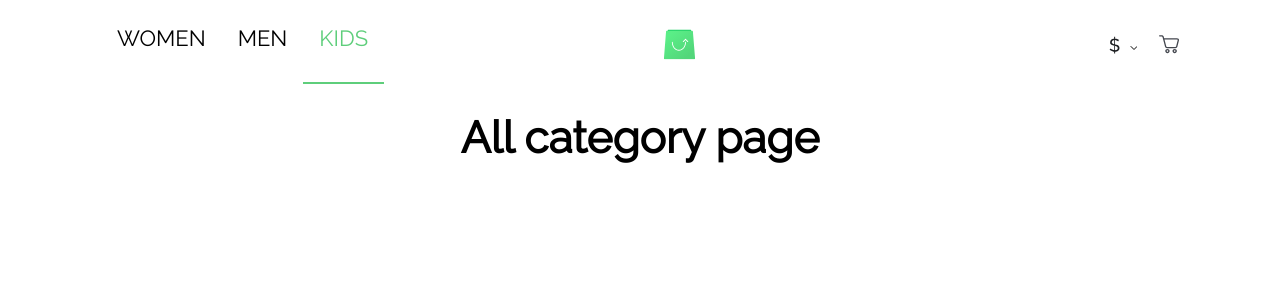
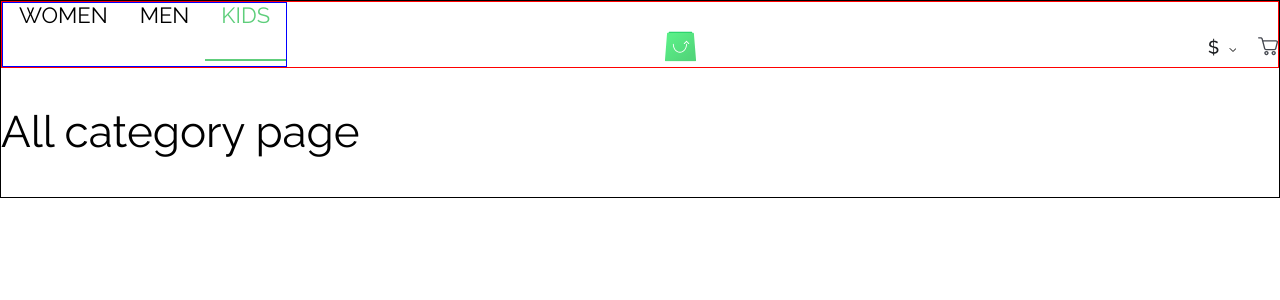
Before and after one commit to igor2000xp/junior-react-client, a React (Create React App) app: page /home in a window 1280 px wide. Shown: the top 300 px of the page. Built offline with nearby package versions, Linux system fonts and the light colour scheme.

Commit message:
fix: fix wrapper App

```diff
--- a/src/App.css
+++ b/src/App.css
@@ -1,5 +1,8 @@
 .App {
+  max-width: 1440px;
+  margin: 0 auto;
   text-align: center;
+  border: black 1px solid;
 }
 
 .App-header {
--- /dev/null
+++ b/src/UI/pages/Page.css
@@ -0,0 +1,8 @@
+h1 {
+  margin: 80px 0 101px 0;
+  text-align: left;
+  font-style: normal;
+  font-weight: 400;
+  font-size: 42px;
+  line-height: 160%;
+}
--- a/src/UI/pages/common/header.module.css
+++ b/src/UI/pages/common/header.module.css
@@ -1,13 +1,13 @@
 .header {
-  padding: 0 101px;
+  /*padding: 0 101px;*/
   display: flex;
   flex-direction: row;
   justify-content: space-between;
-  /*border: red 1px solid;*/
+  border: red 1px solid;
 }
 .navigation {
-  margin: 26px 0 0 0;
-  /*border: blue 1px solid;*/
+  /*margin: 26px 0 0 0;*/
+  border: blue 1px solid;
 }
 .menu {
   margin: 0;
--- a/src/UI/pages/product-cards/pdp-card/pdp-card.module.css
+++ b/src/UI/pages/product-cards/pdp-card/pdp-card.module.css
@@ -1,6 +1,6 @@
 .wrapper {
   margin: 80px 0 0 0;
-  padding: 0 100px;
+  /*padding: 0 100px;*/
   display: flex;
   flex-direction: row;
 
--- a/src/UI/pages/tech-page.tsx
+++ b/src/UI/pages/tech-page.tsx
@@ -5,7 +5,8 @@ import {
   GetProductsByCategoryQuery,
 } from '../../graphql/generated';
 import { ProductSmallCard } from './product-cards/page-cart/product-small-card';
-// import styles from './common/header.module.css';
+import './Page.css';
+
 import { Link } from 'react-router-dom';
 
 class TechPage extends Component {
```
